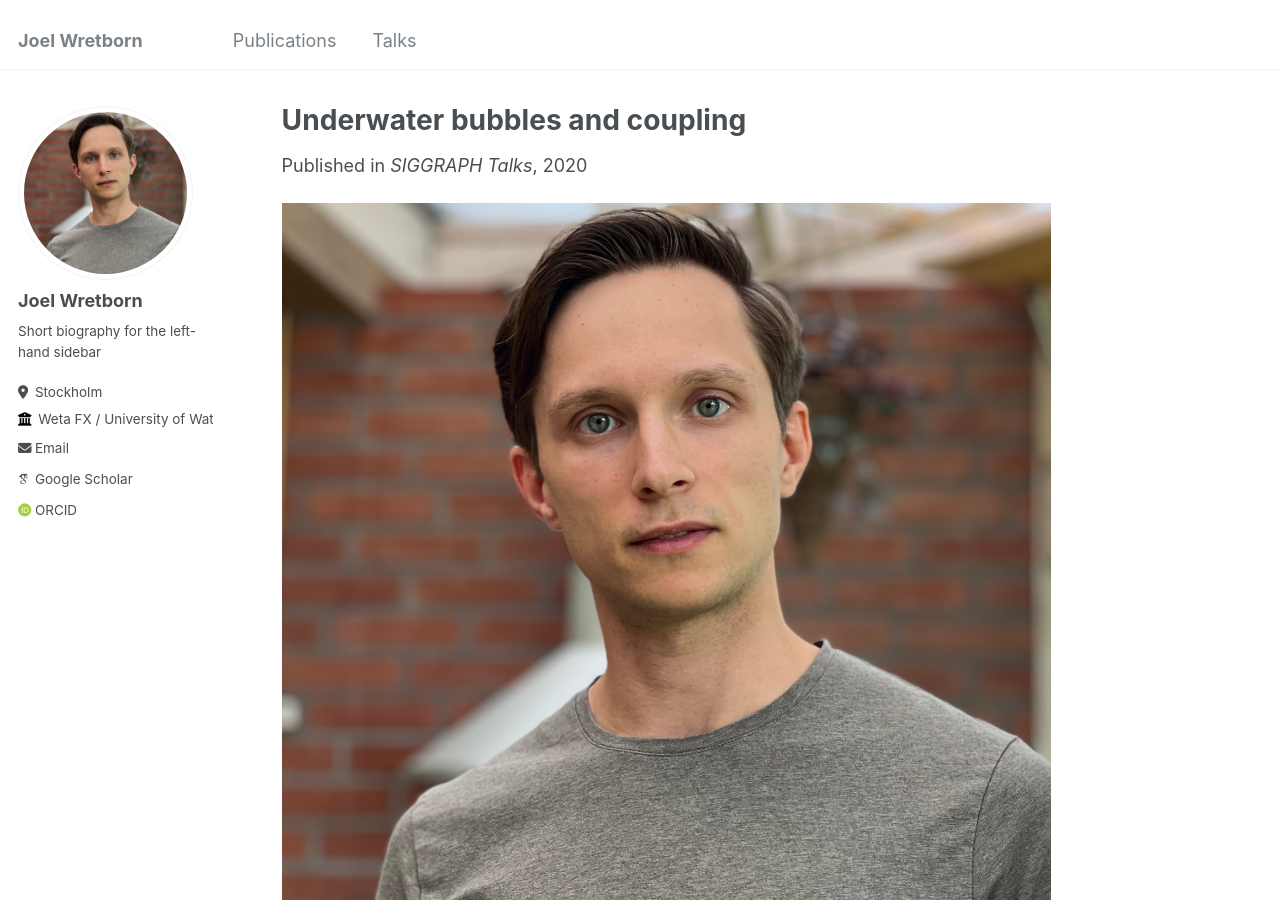
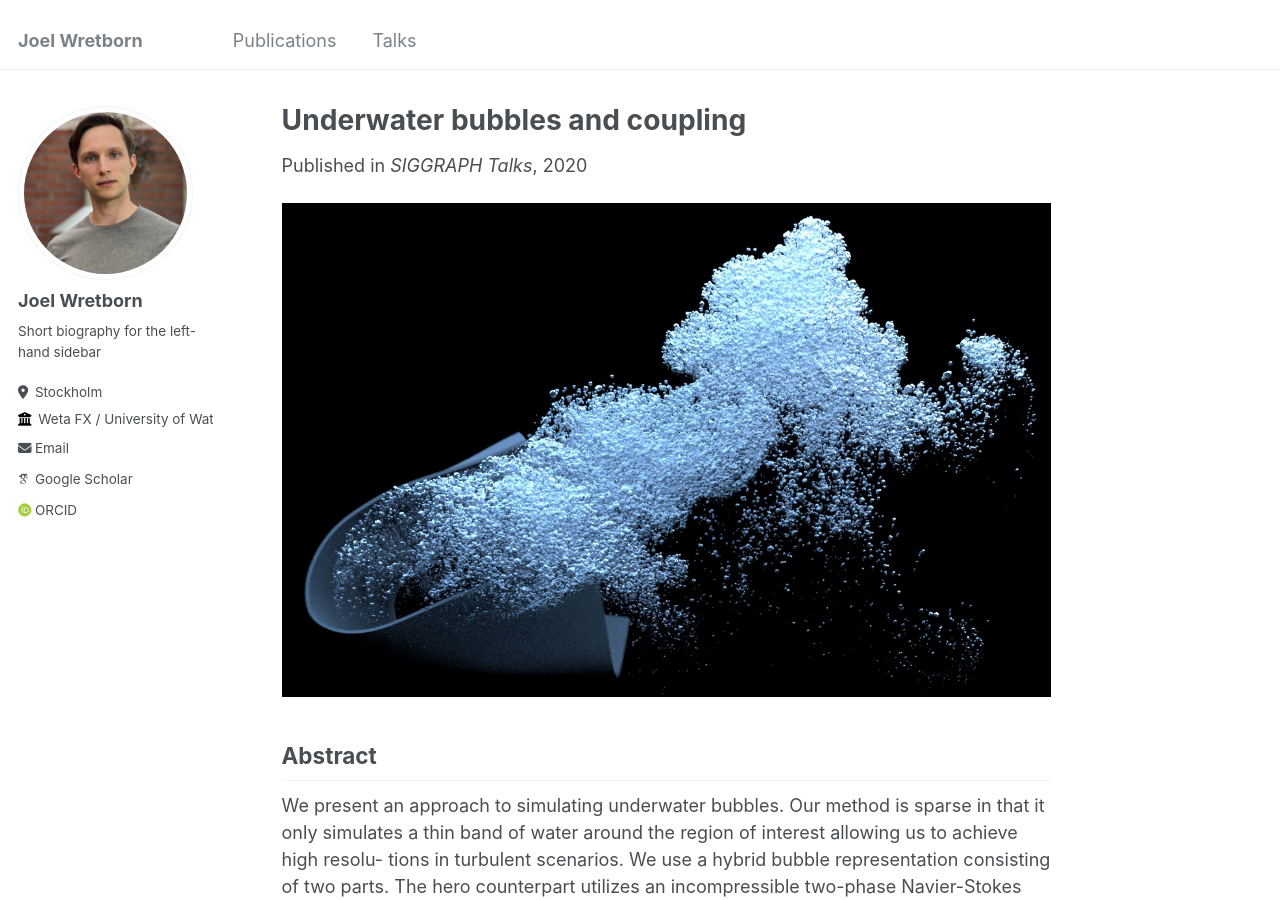
Before and after one commit to Pingul/Pingul.github.io, a Jekyll site: the page built from _publications/2020-UnderwaterBubbles.md, in a window 1280 px wide and 900 px high. Built offline with Jekyll 4.4.1, drawn with Linux system fonts in a browser that asks for light colours; some web fonts are replaced.

Commit message:
Updating file URL and image

```diff
--- a/_publications/2020-UnderwaterBubbles.md
+++ b/_publications/2020-UnderwaterBubbles.md
@@ -4,11 +4,11 @@ collection: publications
 permalink: /publication/2020-UnderwaterBubbles
 date: 2020-08-17
 venue: 'SIGGRAPH Talks'
-paperurl: 'http://pingul.github.io/files/Publication-Underwater_Bubbles_and_Coupling.pdf'
+paperurl: 'http://pingul.github.io/files/Publication-Underwater_Bubbles_And_Coupling/Publication-Underwater_Bubbles_and_Coupling.pdf'
 citation: 'Alexey Stomakhin, Joel Wretborn, Kevin Blom, and Gilles Daviet (2020) &quot;Underwater Bubbles and Coupling.&quot; Special Interest Group on Computer Graphics and Interactive Techniques Conference Talks. https://doi.org/10.1145/3388767.3407390.'
 ---
 
-![Testing tooltip](/images/profile.jpeg)
+![Underwater bubbles and coupling](/files/Publication-Underwater_Bubbles_And_Coupling/bubbles.jpg)
 
 Abstract
 --------
```
Also changed, not shown: files/Publication-Underwater_Bubbles_And_Coupling/bubbles.jpg (added), 2 other files.
